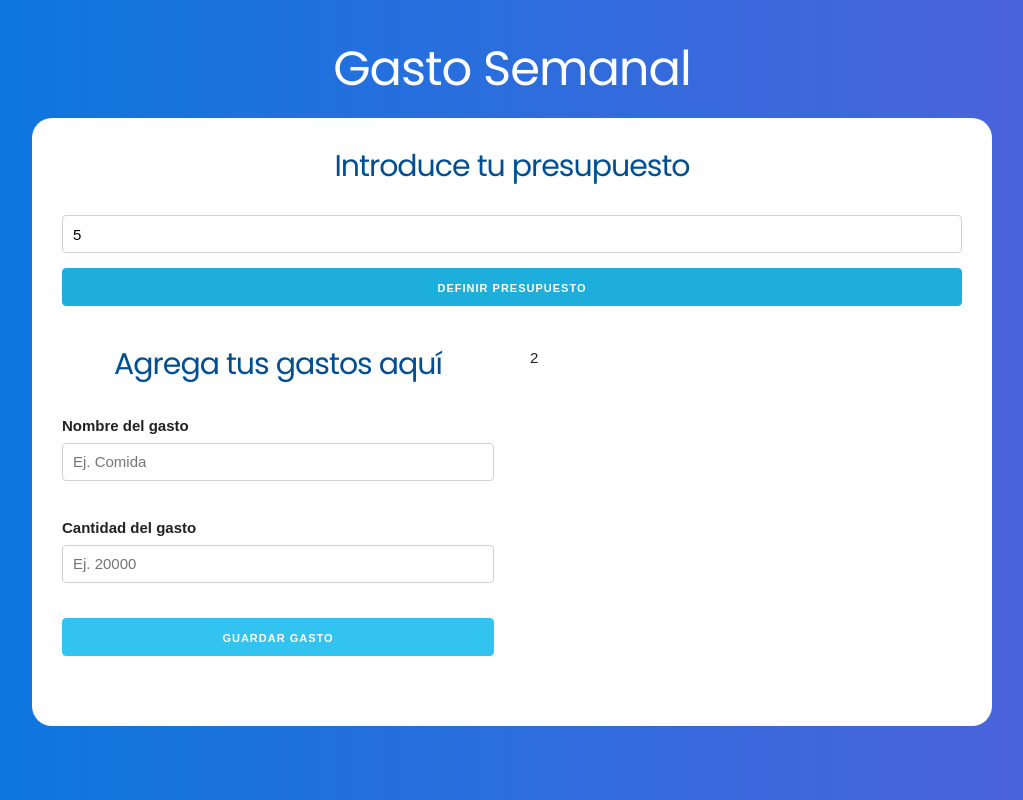
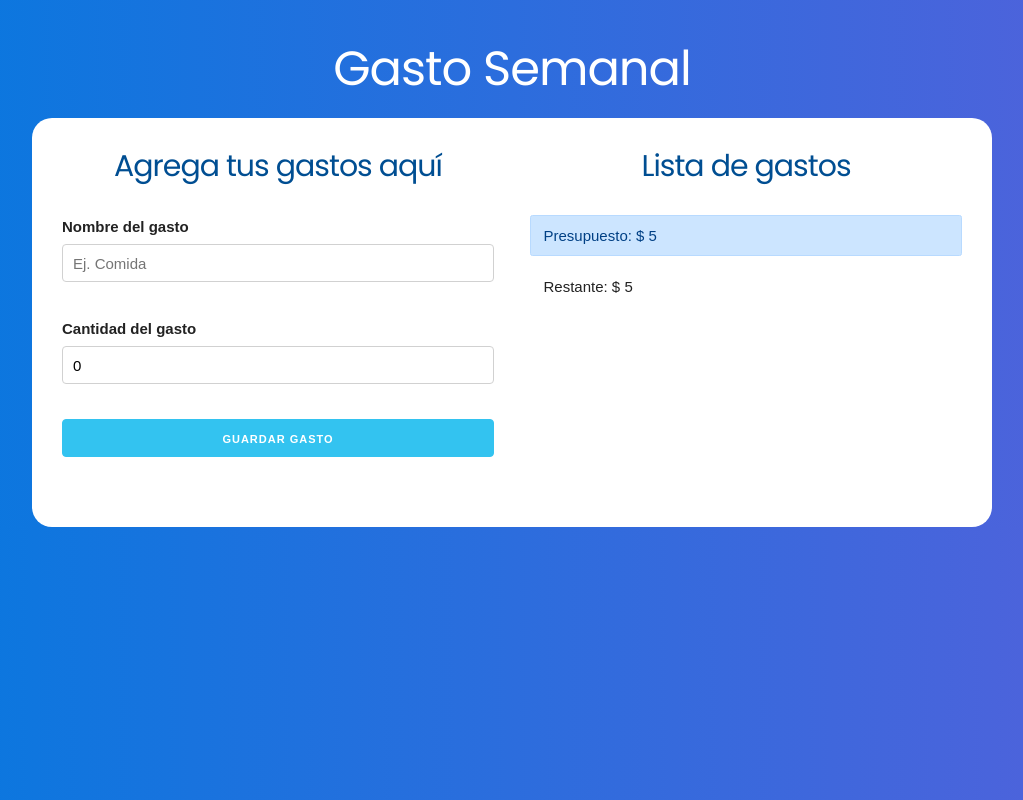
Before and after one commit to jhonattanbenitez/react-hook-practice, a React (Create React App) app in the folder presupuesto/: page / in a window 1280 px wide. Both pictures are taken after typing "5" into the empty fields and a click on the input "Definir presupuesto". Shown: the whole page, without its empty margins (128-1151 px from the left). Built offline with nearby package versions, Linux system fonts and the light colour scheme.

Commit message:
agregado presupuesto

```diff
--- a/presupuesto/package.json
+++ b/presupuesto/package.json
@@ -9,6 +9,8 @@
     "react": "^17.0.1",
     "react-dom": "^17.0.1",
     "react-scripts": "4.0.2",
+    "react-transition-group": "^4.4.1",
+    "uuid": "^8.3.2",
     "web-vitals": "^1.1.0"
   },
   "scripts": {
--- a/presupuesto/src/App.js
+++ b/presupuesto/src/App.js
@@ -1,27 +1,46 @@
 import React, { useState } from "react";
 import Pregunta from "./components/Pregunta";
 import Formulario from "./components/Formulario";
+import Listado from "./components/Listado";
+import ControlPresupuesto from "./components/ControlPresupuesto";
+
 function App() {
   // definir el state
   const [presupuesto, setPresupuesto] = useState(0);
   const [restante, setRestante] = useState(0);
   const [mostrarpregunta, setMostrarpregunta] = useState(true);
+  const [gastos, setgastos] = useState([]);
+
+  //Para agregar un nuevo gasto
+
+  const agregarNuevoGasto = (gasto) => {
+    setgastos([...gastos, gasto]);
+  };
 
   return (
     <header className="container">
       <h1>Gasto Semanal</h1>
       <div className="contenido-principal">
+        {mostrarpregunta ? (
           <Pregunta
             setPresupuesto={setPresupuesto}
             setRestante={setRestante}
             setMostrarpregunta={setMostrarpregunta}
           />
+        ) : (
           <div className="row">
             <div className="one-half column">
-            <Formulario />
+              <Formulario agregarNuevoGasto={agregarNuevoGasto} />
             </div>
-          <div className="one-half column">2</div>
+            <div className="one-half column">
+              <Listado gastos={gastos} />
+              <ControlPresupuesto
+               presupuesto={presupuesto}
+               restante={restante}
+              />
             </div>
+          </div>
+        )}
       </div>
     </header>
   );
--- /dev/null
+++ b/presupuesto/src/components/ControlPresupuesto.jsx
@@ -0,0 +1,12 @@
+import React, {Fragment} from 'react';
+
+const ControlPresupuesto = ({presupuesto, restante}) => {
+    return (
+        <Fragment>
+            <div className="alert alert-primary">Presupuesto: $ {presupuesto}</div>
+            <div className="alert">Restante: $ {restante}</div>
+        </Fragment>
+     );
+}
+
+export default ControlPresupuesto;
--- a/presupuesto/src/components/Formulario.jsx
+++ b/presupuesto/src/components/Formulario.jsx
@@ -1,18 +1,70 @@
 import React, { useState } from "react";
+import Error from "./Error";
+import { v4 as uuidv4 } from "uuid";
 
-const Formulario = () => {
+const Formulario = ({agregarNuevoGasto}) => {
+  const [nombregasto, setNombregasto] = useState("");
+  const [cantidad, setCantidad] = useState(0);
+  const [error, setError] = useState(false);
+
+  //cuando el usuario agrega un gasto
+
+  const agregarGasto = (e) => {
+    e.preventDefault();
+
+    //validar
+    if (cantidad < 1 || isNaN(cantidad) || nombregasto.trim() === "") {
+      setError(true);
+      return;
+    }
+    setError(false);
+    //construir el gasto
+    const gasto = {
+      nombregasto,
+      cantidad,
+      id: uuidv4(),
+    };
+     // pasar el gasto al componente de listado de gastos
+
+    agregarNuevoGasto(gasto);
+
+    //resetear el forumalario
+    setNombregasto('');
+    setCantidad(0);
+
+  };
+
   return (
-    <form action="">
+    <form action="" onSubmit={agregarGasto}>
       <h2>Agrega tus gastos aquí</h2>
+      {error ? (
+        <Error mensaje="Ambos casos son obligatorios o prosupuesto incorrecto" />
+      ) : null}
       <div className="campo">
         <label htmlFor="gasto">Nombre del gasto</label>
-        <input type="text" className="u-full-width" placeholder="Ej. Comida"/>
+        <input
+          type="text"
+          className="u-full-width"
+          placeholder="Ej. Comida"
+          value={nombregasto}
+          onChange={(e) => setNombregasto(e.target.value)}
+        />
       </div>
       <div className="campo">
         <label htmlFor="gasto">Cantidad del gasto</label>
-        <input type="number" className="u-full-width" placeholder="Ej. 20000"/>
+        <input
+          type="number"
+          className="u-full-width"
+          placeholder="Ej. 20000"
+          value={cantidad}
+          onChange={(e) => setCantidad(parseInt(e.target.value, 10))}
+        />
       </div>
-      <input type="submit" value="Guardar gasto" className="button-primary u-full-width"/>
+      <input
+        type="submit"
+        value="Guardar gasto"
+        className="button-primary u-full-width"
+      />
     </form>
   );
 };
--- /dev/null
+++ b/presupuesto/src/components/Gasto.jsx
@@ -0,0 +1,12 @@
+import React from "react";
+
+const Gasto = ({gasto}) => {
+  return (
+    <li className="gastos">
+        <p>{gasto.nombregasto} <span className="gasto">$ {gasto.cantidad}</span></p>
+
+    </li>
+  );
+};
+
+export default Gasto;
--- /dev/null
+++ b/presupuesto/src/components/Listado.jsx
@@ -0,0 +1,18 @@
+import React from 'react';
+import Gasto from './Gasto';
+
+const Listado = ({gastos}) => {
+    return ( <div className="gastos-realizados">
+        <h2>Lista de gastos</h2>
+        {
+            gastos.map(gasto =>(
+                <Gasto
+                key={gasto.id}
+                gasto={gasto}
+                />
+            ))
+        }
+    </div> );
+}
+
+export default Listado;
--- a/presupuesto/src/components/Pregunta.jsx
+++ b/presupuesto/src/components/Pregunta.jsx
@@ -1,7 +1,7 @@
 import React, { Fragment, useState } from "react";
-import Error from './Error';
+import Error from "./Error";
 
-const Pregunta = ({setPresupuesto, setRestante, setMostrarpregunta}) => {
+const Pregunta = ({ setPresupuesto, setRestante, setMostrarpregunta }) => {
   //definir el state
   const [cantidad, setCantidad] = useState(0);
   const [error, setError] = useState(false);
@@ -12,11 +12,11 @@ const Pregunta = ({setPresupuesto, setRestante, setMostrarpregunta}) => {
     setCantidad(parseInt(e.target.value, 10));
   };
   // Submit para definir el presupuesto
-    const agregarPresupuesto = e => {
+  const agregarPresupuesto = (e) => {
     e.preventDefault();
 
     // Validar
-        if(cantidad < 1 || isNaN( cantidad ) ) {
+    if (cantidad < 1 || isNaN(cantidad)) {
       setError(true);
       return;
     }
@@ -25,14 +25,13 @@ const Pregunta = ({setPresupuesto, setRestante, setMostrarpregunta}) => {
     setError(false);
     setPresupuesto(cantidad);
     setRestante(cantidad);
-
-}
+    setMostrarpregunta(false);
+  };
   return (
     <Fragment>
       <h2>Introduce tu presupuesto</h2>
-      {error ? <Error mensaje="el presupuesto es incorrecto"/> : null}
-      <form
-       onSubmit={agregarPresupuesto}>
+      {error ? <Error mensaje="el presupuesto es incorrecto" /> : null}
+      <form onSubmit={agregarPresupuesto}>
         <input
           type="number"
           className="u-full-width"
@@ -42,7 +41,6 @@ const Pregunta = ({setPresupuesto, setRestante, setMostrarpregunta}) => {
           type="submit"
           className="button-primary u-full-width"
           value="Definir presupuesto"
-
         />
       </form>
     </Fragment>
```
Also changed, not shown: 1 other file (tests, documents, lock files or other folders). Lines whose indentation alone changed are shown as unchanged.
